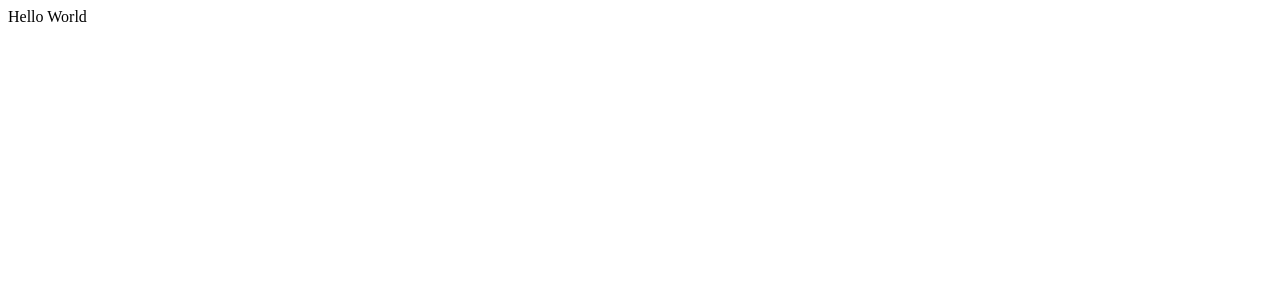
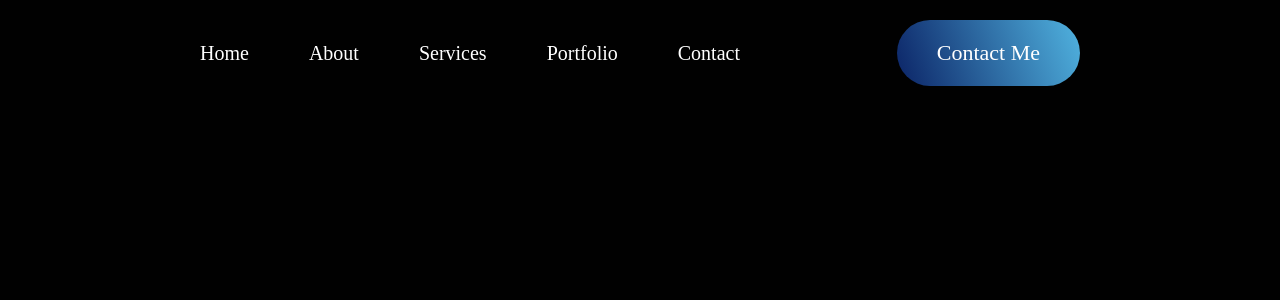
Before and after one commit to TJoyner2/ReactPortfolio, a React (Vite) app: page / in a window 1280 px wide. Shown: the top 300 px of the page. Built offline with nearby package versions, Linux system fonts and the light colour scheme.

Commit message:
set up the navbar css

```diff
--- a/src/App.jsx
+++ b/src/App.jsx
@@ -1,9 +1,10 @@
 import React from 'react'
+import Navbar from './components/Navbar/Navbar'
 
 const App = () => {
   return (
     <div>
-      Hello World
+      <Navbar/>
     </div>
   )
 }
--- /dev/null
+++ b/src/components/Navbar/Navbar.css
@@ -0,0 +1,27 @@
+.navbar{
+    display: flex;
+    align-items: center;
+    justify-content: space-between;
+    margin: 20px 200px;
+}
+
+.nav-menu{
+    display: flex;
+    align-items: center;
+    list-style: none;
+    gap: 60px;
+    font-size: 20px;
+}
+
+.nav-connect{
+   padding: 20px 40px;
+   border-radius: 50px;
+   background: linear-gradient(250deg, #50B2DF .36%, #0A2164 102.06%);
+   font-size: 22px;
+   cursor: pointer;
+   transition: .5s;
+}
+
+.nav-connect:hover{
+    transform: scale(1.05);
+}
--- /dev/null
+++ b/src/components/Navbar/Navbar.jsx
@@ -0,0 +1,20 @@
+import React from 'react'
+import './Navbar.css'
+//would love to import a logo once I have one
+
+const Navbar = () => {
+    return (
+        <div className = 'navbar'>
+            <ul className="nav-menu">
+                <li>Home</li>
+                <li>About</li>
+                <li>Services</li>
+                <li>Portfolio</li>
+                <li>Contact</li>
+            </ul>
+            <div className="nav-connect">Contact Me</div>
+        </div>
+    )
+}
+
+export default Navbar
--- a/src/index.css
+++ b/src/index.css
@@ -0,0 +1,10 @@
+*{
+    margin: 0;
+    padding: 0;
+}
+
+body{
+    height: 100vh;
+    background: #010101;
+    color: #ffffff;
+}
```
